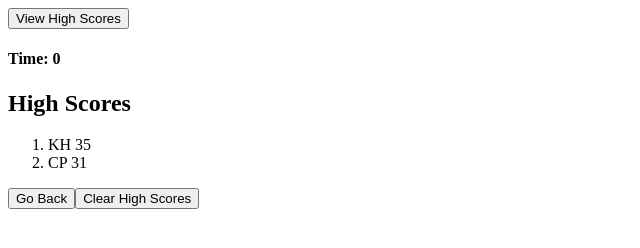
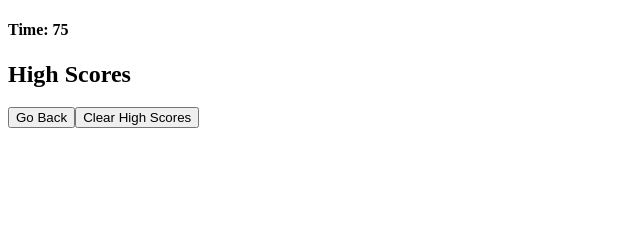
Before and after one commit to knharman/code-quiz, a plain HTML site: page index.html in a window 1280 px wide. Both pictures are taken after a click on the button "View High Scores". Shown: the whole page, without its empty margins (0-640 px from the left). Drawn offline with Linux system fonts and the light colour scheme.

Commit message:
high score feature complete

```diff
--- a/assets/js/script.js
+++ b/assets/js/script.js
@@ -63,14 +63,17 @@ function congrats() {
 }
 
 function setNewHighScore(event) {
-    var initials = event.target.form[0].value
+    var initials = event.target.form[0].value;
     var highScore = timer;
 
-    var currentHighScores = load("highScores")
+    var currentHighScores = load("highScores");
     currentHighScores.push({
         initials: initials,
         score: highScore
-    })
+    });
+    currentHighScores.sort(function (a, b) {
+        return b.score - a.score;
+    });
 
     store("highScores", currentHighScores);
     viewHighScores();
@@ -101,7 +104,7 @@ function load(key) {
 }
 
 function gameOver() {
-
+// to do
 }
 
 function endGame(allQuestionsAnswered) {
@@ -116,10 +119,18 @@ function endGame(allQuestionsAnswered) {
 function goBackHandler(event) {
     var div = document.querySelector("div");
     div.remove();
+    timer = 75;
     initializeGame();
 }
 
 function viewHighScores(event) {
+
+    var highScoreButton = document.getElementById("view-high-scores");
+
+    if (highScoreButton != null) {
+        highScoreButton.remove();
+    }
+
     var body = document.querySelector("body");
     var highScoreContainer = document.createElement("div");
 
@@ -131,32 +142,37 @@ function viewHighScores(event) {
 
     var orderedList = document.createElement("ol");
 
-    var highestScore = document.createElement("li");
-    highestScore.innerHTML = "KH 35";
-
-    var nextScore = document.createElement("li");
-    nextScore.innerHTML = "CP 31";
+    var currentHighScores = load("highScores");
+    for (i=0; i<currentHighScores.length; i++) {
+        var highestScore = document.createElement("li");
+        highestScore.innerHTML = currentHighScores[i].initials + " " + currentHighScores[i].score;
+        orderedList.appendChild(highestScore);
+    }
 
     var goBack = document.createElement("button");
     goBack.innerHTML = "Go Back"
     goBack.onclick = goBackHandler;
 
-    var clearHighScores = document.createElement ("button")
-    clearHighScores.innerHTML = "Clear High Scores";
-    clearHighScores.onclick = clearLocalStorage;
+    var clearHighScoresButton = document.createElement ("button")
+    clearHighScoresButton.innerHTML = "Clear High Scores";
+    clearHighScoresButton.onclick = clearHighScores;
 
     highScoreContainer.appendChild(highScore);
     highScoreContainer.appendChild(orderedList);
-    orderedList.appendChild(highestScore);
-    orderedList.appendChild(nextScore);
     highScoreContainer.appendChild(goBack);
-    highScoreContainer.appendChild(clearHighScores);
+    highScoreContainer.appendChild(clearHighScoresButton);
     body.appendChild(highScoreContainer);
 
 }
 
+function clearHighScores() {
+    clearLocalStorage();
+    var orderedList = document.querySelector("ol");
+    orderedList.innerHTML = "";
+}
+
 function clearLocalStorage() {
-    console.log("you made it this far")
+    store("highScores",[]);
 }
 
 function askQuestion(questionIndex) {
@@ -239,7 +255,7 @@ function playGame(event) {
     var questionArea = document.getElementById("question-area");
     questionArea.innerHTML = "" // cleared element
 
-    var highScoreButton = document.getElementById("view-high-score");
+    var highScoreButton = document.getElementById("view-high-scores");
     highScoreButton.remove();
 
     // start first question
@@ -249,7 +265,17 @@ function playGame(event) {
 }
 
 function initializeGame() {
+    // game setup
+    timer = 75;
+    document.getElementById("timer").innerHTML = "Time: " + timer
+    currentQuestion = 0;
+
     var mainSection = document.getElementById("question-area");
+
+    var highScoresButton = document.createElement("button");
+    highScoresButton.id = "view-high-scores"
+    highScoresButton.innerHTML = "View High Scores";
+    highScoresButton.onclick = viewHighScores;
 
     var title = document.createElement("h1");
     title.innerHTML = "Welcome to the Game!";
@@ -261,6 +287,7 @@ function initializeGame() {
     startGameButton.innerHTML = "Start Quiz"
     startGameButton.onclick = playGame;
 
+    document.querySelector("body").prepend(highScoresButton);
     mainSection.appendChild(title);
     mainSection.appendChild(explanation);
     mainSection.appendChild(startGameButton);
--- a/index.html
+++ b/index.html
@@ -8,7 +8,6 @@
     <title>JavaScript Code Quiz</title>
 </head>
 <body>
-    <button id="view-high-score" onclick="viewHighScores()">View High Scores</button>
     <h4 id="timer">Time: 0</h4>
     <section id="question-area"></section>
 </body>
```
